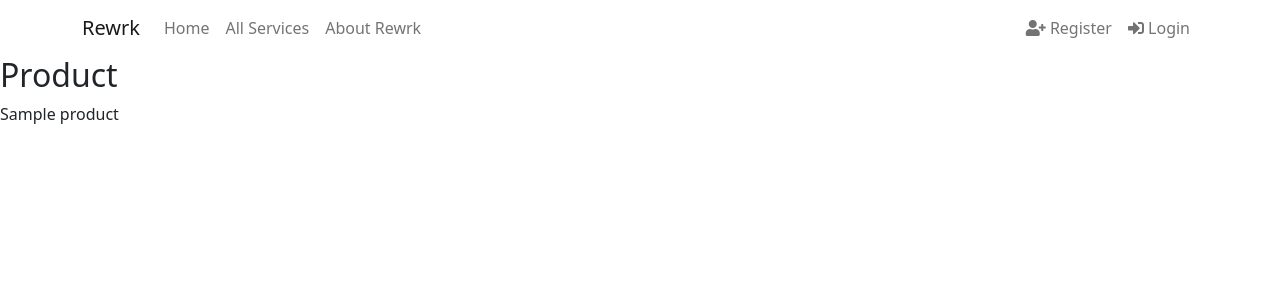
After one commit to Aoibhinn/RewrkMS4, a Django app: template templates/service.html in a window 1280 px wide. The commit adds this page. Shown: the top 300 px of the page. Run offline with Django 3.2, Linux system fonts and the light colour scheme; the template is opened without the code that fills it: most values are stand-ins (such as "Sample title", 1, 10 or a date in 2020).

Commit message:
create service view and template and connect url to services url.py

```diff
--- a/services/urls.py
+++ b/services/urls.py
@@ -3,4 +3,5 @@ from django.urls import path
 
 urlpatterns = [
     path('services', views.ServiceList.as_view(), name='services'),
+    path('<int:pk>/', views.ServiceDetailView.as_view(), name='service'),
 ]
--- a/services/views.py
+++ b/services/views.py
@@ -9,3 +9,7 @@ class ServiceList(generic.ListView):
     queryset = Service.objects.filter(is_published=True)
     context_object_name = "services"
     paginate_by = 6
+
+class ServiceDetailView(DetailView):
+    template_name = 'services/service.html'
+    queryset = Service.objects.filter(is_published=True)
--- a/templates/base.html
+++ b/templates/base.html
@@ -27,7 +27,7 @@
 
     <nav class="navbar navbar-expand-lg navbar-light sticky-top">
         <div class="container">
-            <a class="navbar-brand" href="{% url 'services' %}"><span>Rewrk</span></a>
+            <a class="navbar-brand" href="{% url 'home' %}"><span>Rewrk</span></a>
              </a>
             <button class="navbar-toggler" type="button" data-bs-toggle="collapse" data-bs-target="#navbarText"
                 aria-controls="navbarText" aria-expanded="false" aria-label="Toggle navigation">
--- /dev/null
+++ b/templates/service.html
@@ -0,0 +1,6 @@
+{% extends "base.html" %}
+
+{% block content %}
+    <h2>Product</h2>
+    {{product.product_title}}
+{% endblock %}
--- a/templates/services.html
+++ b/templates/services.html
@@ -28,7 +28,7 @@
 								</div>
 							</div>
 							<hr>
-							<a href="{#}" class="btn btn-primary btn-block">Book Now</a>
+							<a href="{% url 'service' service.id %}" class="btn btn-primary btn-block">Book Now</a>
 						</div>
 					</div>
 				</div>
```
